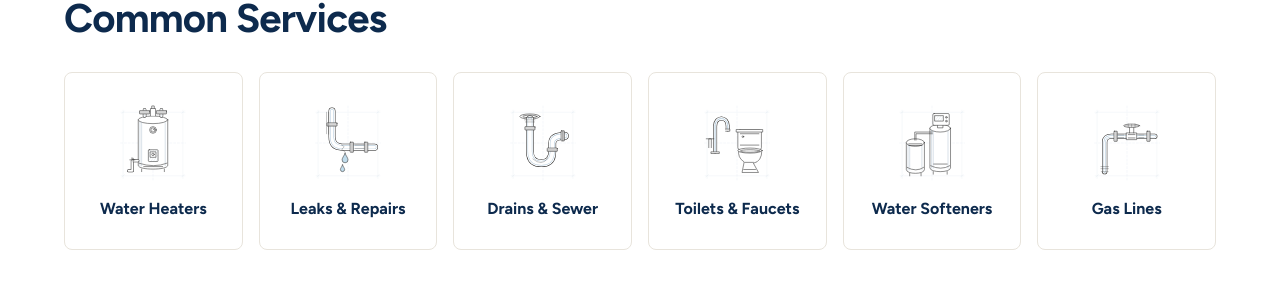
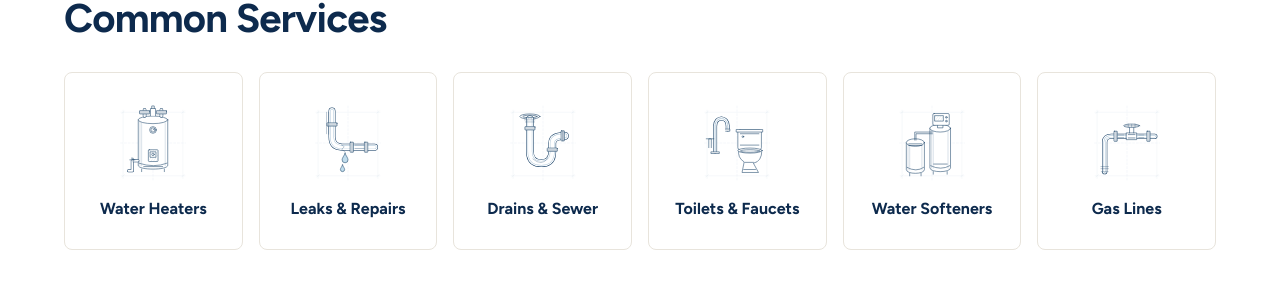
Before and after one commit to rs-johnson-plumbing/website, a Next.js app: page /for-homeowners in a window 1280 px wide. Shown: the part 606-898 px from the top of the page. Built offline with nearby package versions, Linux system fonts and the light colour scheme.

Commit message:
Keep detailed service drawings in blueprint navy

```diff
--- a/src/components/concept-two/sections/C2ServiceGrid.tsx
+++ b/src/components/concept-two/sections/C2ServiceGrid.tsx
@@ -10,7 +10,7 @@ export function C2ServiceGrid({ items, columns = 6, detailed = false }: { items:
     <ul className={`c2-service-grid c2-service-grid--${columns}`}>
       {items.map((item) => (
         <li key={item.label}>
-          <Link href={item.href} className="c2-service">
+          <Link href={item.href} className="c2-service" style={detailed ? { color: "#153e65" } : undefined}>
             {detailed ? <ServiceSketch id={item.id} /> : <C2Drawing id={item.id} />}
             <span>{item.label}</span>
           </Link>
```
